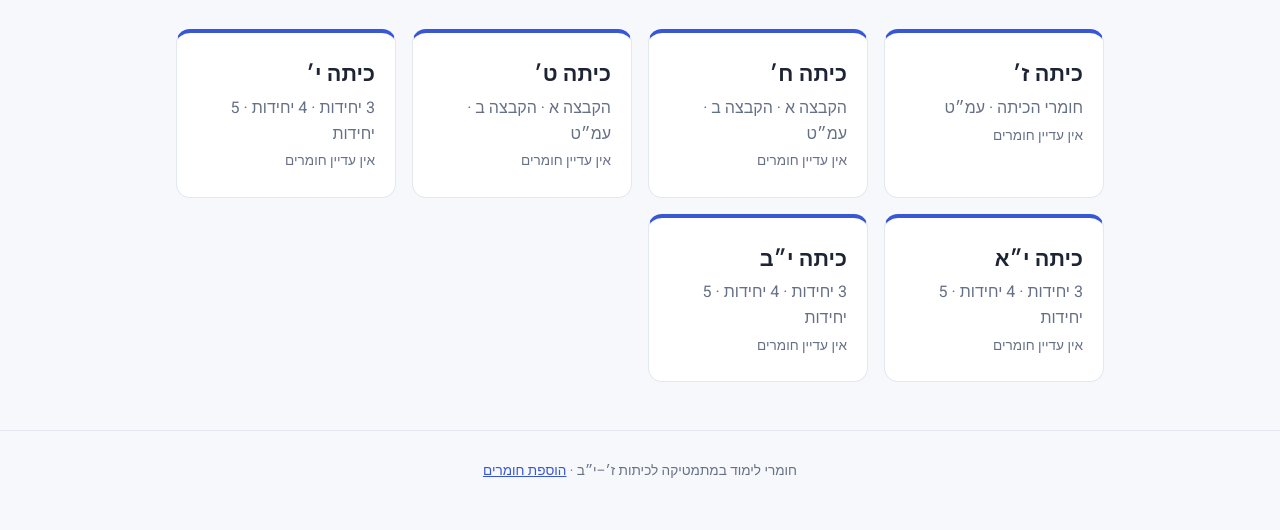
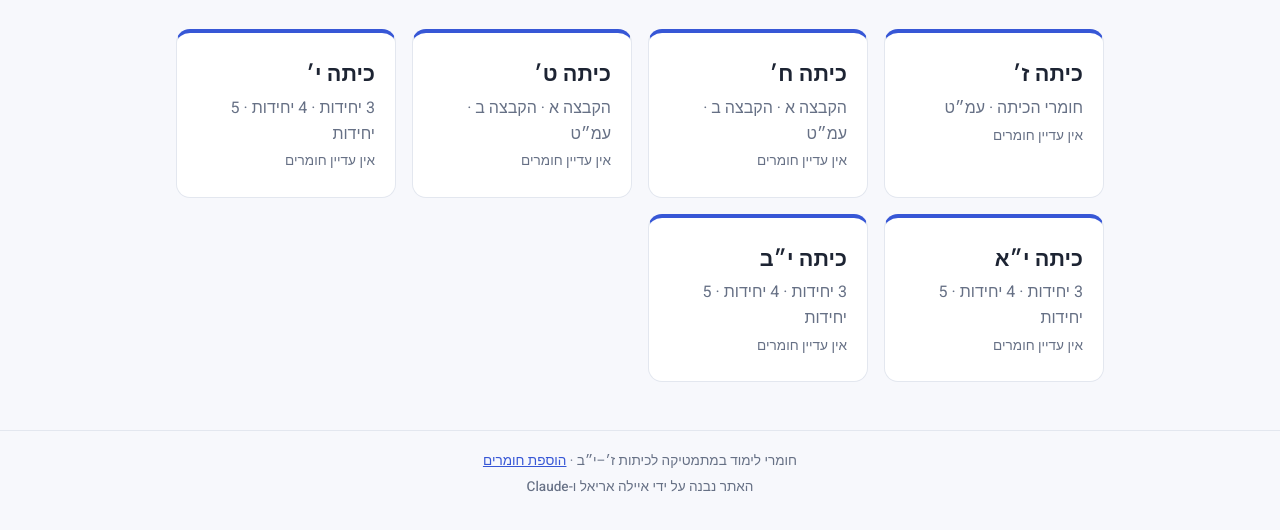
Before and after one commit to ayalaariel/math-website, a plain HTML site: page index.html in a window 1280 px wide. Shown: the part 208-738 px from the top of the page. Drawn offline with Linux system fonts and the light colour scheme.

Commit message:
קרדיט בתחתית האתר
Co-Authored-By: Claude Opus 5.5 (1M context) <noreply@anthropic.com>
Claude-Session: https://claude.ai/code/session_01TkGoNXysHbKVA1DyYrB7o5

```diff
--- a/css/style.css
+++ b/css/style.css
@@ -249,3 +249,5 @@ a { color: var(--primary); }
 .rubrics { display: grid; grid-template-columns: repeat(auto-fit, minmax(280px, 1fr)); gap: 0 16px; }
 .rubric-quiz { border-top: 3px solid #f79009; }
 .rubric-exam { border-top: 3px solid #d92d20; }
+.site-footer p { margin: 4px 0; }
+.credit { font-weight: 500; }
--- a/index.html
+++ b/index.html
@@ -23,6 +23,7 @@
 
   <footer class="site-footer">
     <p>חומרי לימוד במתמטיקה לכיתות ז׳–י״ב · <a href="admin.html">הוספת חומרים</a></p>
+    <p class="credit">האתר נבנה על ידי איילה אריאל ו-Claude</p>
   </footer>
 
   <script src="data/structure.js"></script>
```
